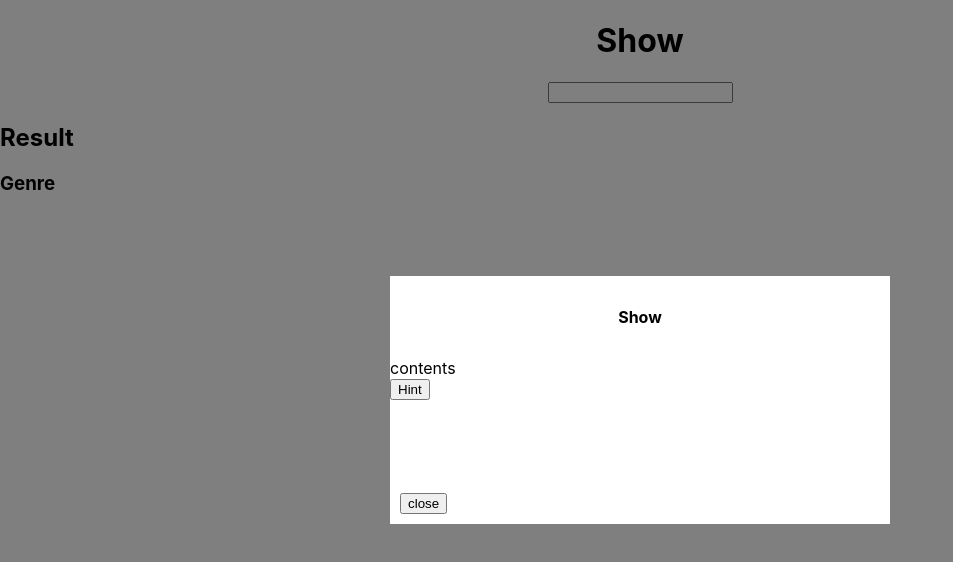
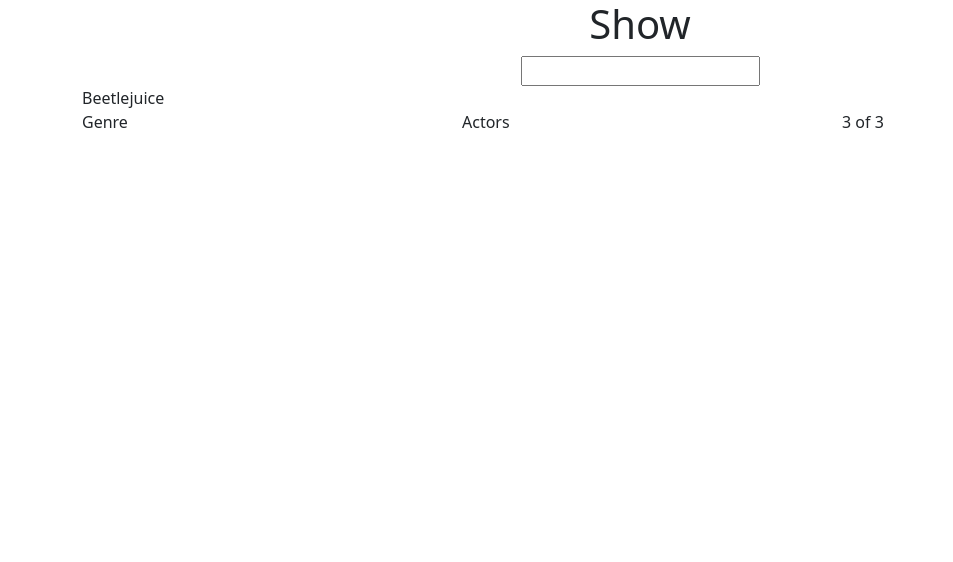
Before and after one commit to jasonz23/movie-search, a React (Create React App) app: page / in a window 1280 px wide. Shown: the top 562 px of the page, without its empty margins (0-953 px from the left). Built offline with nearby package versions, Linux system fonts and the light colour scheme.

Commit message:
aligning button but broke modal

```diff
--- a/package.json
+++ b/package.json
@@ -6,7 +6,9 @@
     "@testing-library/jest-dom": "^5.16.2",
     "@testing-library/react": "^12.1.4",
     "@testing-library/user-event": "^13.5.0",
+    "bootstrap": "^5.1.3",
     "react": "^17.0.2",
+    "react-bootstrap": "^2.2.0",
     "react-dom": "^17.0.2",
     "react-scripts": "5.0.0",
     "web-vitals": "^2.1.4"
--- a/src/App.js
+++ b/src/App.js
@@ -1,13 +1,17 @@
-
 import './App.css';
 import Modal from "./Modal/Modal.js"
 import {useState, useEffect} from "react"
 import Input from "./Input.js"
 import Result from "./Result.js"
+import Col from 'react-bootstrap/Col'
+import Container from 'react-bootstrap/Container'
+import Row from 'react-bootstrap/Row'
 
 function App() {
   const [showModal, setModal] = useState(true)
   const [diff, setDiff] = useState(false)
+  //solution
+  //counter
   const [answer, setAnswer] = useState({
     id: 1,
     title: "Beetlejuice",
--- a/src/Input.js
+++ b/src/Input.js
@@ -1,6 +1,11 @@
 import React from "react"
 import Movies from "./movies.json"
 import "./App.css"
+import Col from 'react-bootstrap/Col'
+import Container from 'react-bootstrap/Container'
+import "bootstrap/dist/css/bootstrap.min.css"
+import Row from 'react-bootstrap/Row'
+import Button from "react-bootstrap/Button"
 
 const INPUT_TIMEOUT = 150;
 class Input extends React.Component {
@@ -47,11 +52,12 @@ class Input extends React.Component {
         return (
           <div>
           <input type = "text" value={this.state.value} onChange = {this.onChange} className = "input"/>
-            <div>
+
             {
               this.state.predictions.slice(0,5).map((item, index) => (
-                <div key={index + item} className = "options">{item.title}
-                <button className = "inputButton" onClick = {() => {
+                <div>
+                  <h3 md={{ span: 100, offset: 0 }} key={index + item} className = "options">{item.title}</h3>
+                  <button size = "sm" className = "inputButton" onClick = {() => {
                     this.props.giveAnswer({
                         id: item.id,
                         title: item.title,
@@ -64,13 +70,11 @@ class Input extends React.Component {
                         posterUrl: item.posterUrl
 
                     });
-
-                }}>Enter</button></div>
-
-              ))
+                    }}>Enter</button>
+                </div>
+                ))
             }
 
-            </div>
 
           </div>
         )
--- a/src/Result.js
+++ b/src/Result.js
@@ -1,14 +1,24 @@
 import React from "react"
-import Movies from "./movies.json"
+import Col from 'react-bootstrap/Col'
+import Container from 'react-bootstrap/Container'
+import "bootstrap/dist/css/bootstrap.min.css"
+import Row from 'react-bootstrap/Row'
+
 const Result = (props) => {
     //let cow = "cow";
 
 
     return (
-        <div>
-            <h2>Result</h2>
-            <h3>Genre</h3>
-        </div>
+        <Container fluid = "md" xs = {2} lg={6}>
+            <Row>
+                <Col>{props.answer.title}</Col>
+            </Row>
+            <Row>
+                <Col>Genre</Col>
+                <Col>Actors</Col>
+                <Col>3 of 3</Col>
+            </Row>
+        </Container>
 
 
 
```
Also changed, not shown: 1 other file (tests, documents, lock files or other folders).
